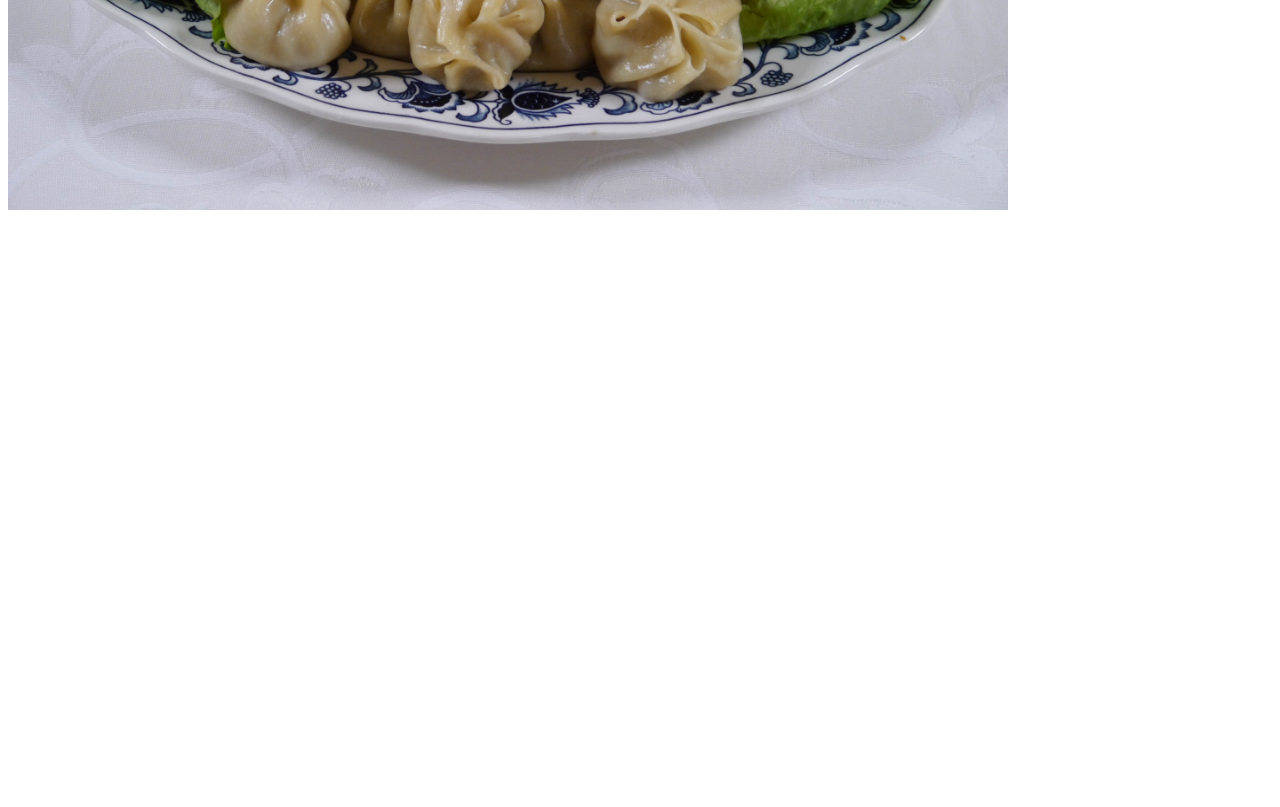
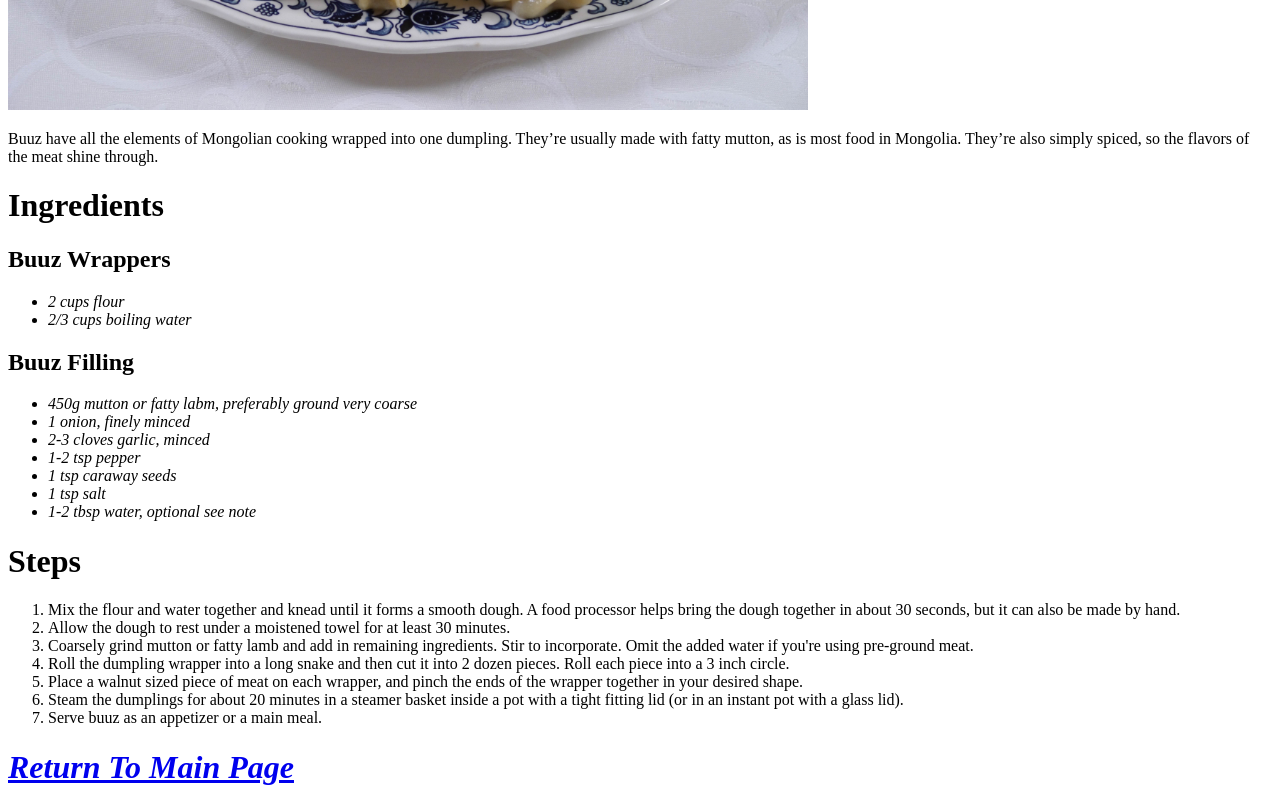
Before and after one commit to temka1007/odin-recipes, a plain HTML site: page recipes.html/buuz.html in a window 1280 px wide. Shown: the part 520-1327 px from the top of the page. Before the commit the page ends 800 px from the top, so only its background shows below. Drawn offline with Linux system fonts and the light colour scheme.

Commit message:
Okay! Buuz page and Main page are completely done.

```diff
--- a/recipes.html/buuz.html
+++ b/recipes.html/buuz.html
@@ -6,7 +6,42 @@
     </head>
     <body>
         <h1>Mongolian Steamed Dumplings (Buuz)</h1>
-        <img src="../images/Mongolian_buuz.jpg" width="1000" height="650">
-
+        <img src="../images/Mongolian_buuz.jpg" width="800" height="550">
+        <p>Buuz have all the elements of Mongolian cooking wrapped into one dumpling.  They’re usually made with fatty mutton, as is most food in Mongolia.  They’re also simply spiced, so the flavors of the meat shine through.
+        </p>
+        <h1><strong>Ingredients</strong></h1>
+        <h2>Buuz Wrappers</h2>
+            <ul>
+            <em>
+                <li>2 cups flour</li>
+                <li>2/3 cups boiling water</li>
+            </em>
+        </ul>
+        <h2>
+            <strong>Buuz Filling</strong>
+        </h2>
+        <ul>
+            <em>
+                <li>450g mutton or fatty labm, preferably ground very coarse</li>
+                <li>1 onion, finely minced</li>
+                <li>2-3 cloves garlic, minced</li>
+                <li>1-2 tsp pepper</li>
+                <li>1 tsp caraway seeds</li>
+                <li>1 tsp salt</li>
+                <li>1-2 tbsp water, optional see note</li>
+            </em>
+        </ul>
+        <h1><strong>Steps</strong></h1>
+        <ol>
+            <li>Mix the flour and water together and knead until it forms a smooth dough.  A food processor helps bring the dough together in about 30 seconds, but it can also be made by hand.
+            </li>
+            <li>Allow the dough to rest under a moistened towel for at least 30 minutes.</li>
+            <li>Coarsely grind mutton or fatty lamb and add in remaining ingredients.  Stir to incorporate.  Omit the added water if you're using pre-ground meat.</li>
+            <li>Roll the dumpling wrapper into a long snake and then cut it into 2 dozen pieces.  Roll each piece into a 3 inch circle.</li>
+            <li>Place a walnut sized piece of meat on each wrapper, and pinch the ends of the wrapper together in your desired shape.</li>
+            <li>Steam the dumplings for about 20 minutes in a steamer basket inside a pot with a tight fitting lid (or in an instant pot with a glass lid).</li>
+            <li>Serve buuz as an appetizer or a main meal.</li>
+        </ol>
+        <h1><a href="../index.html"><strong><em>Return To Main Page</em></strong></a></h1>
     </body>
 </html>
```
Also changed, not shown: index.html (+12 -1 lines).
